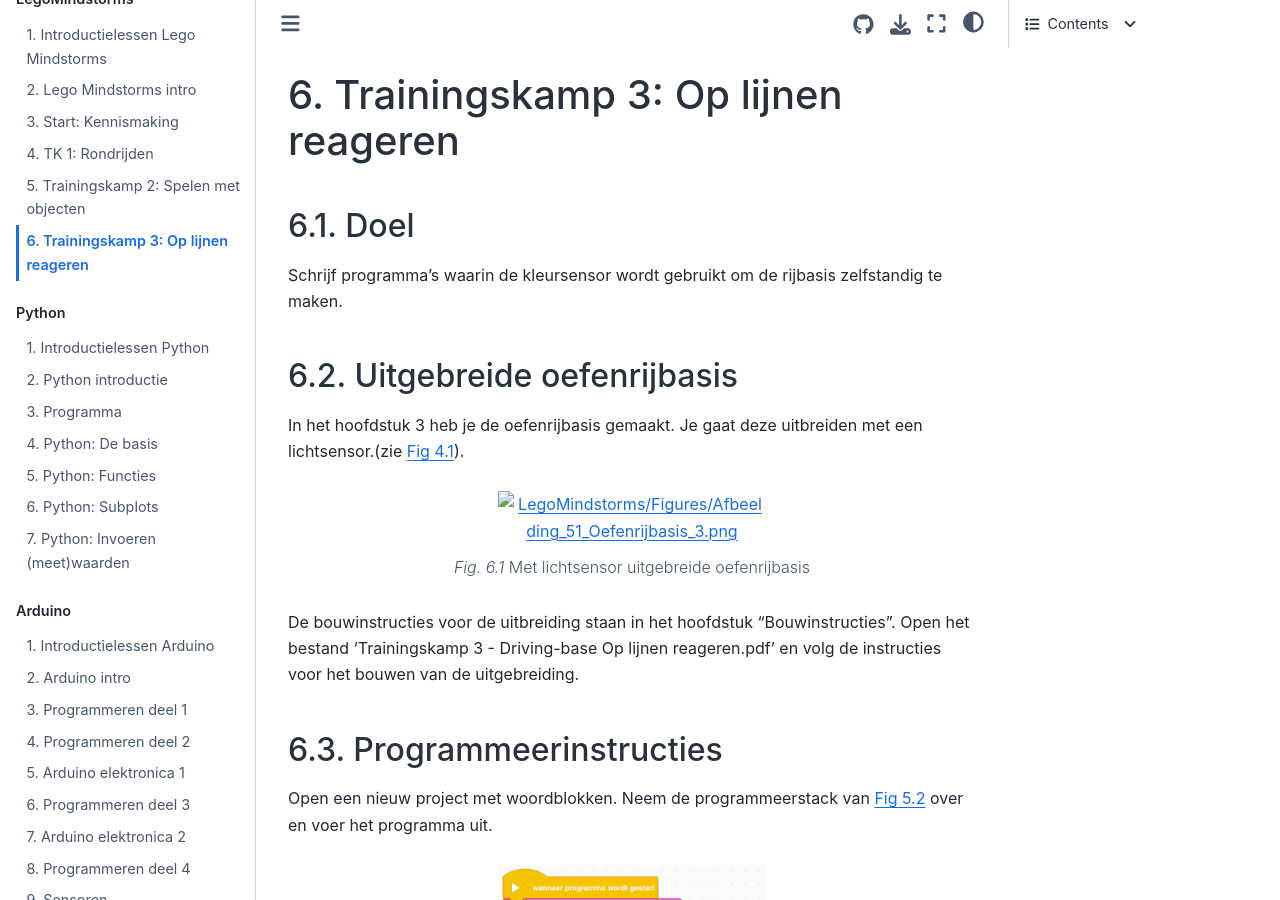
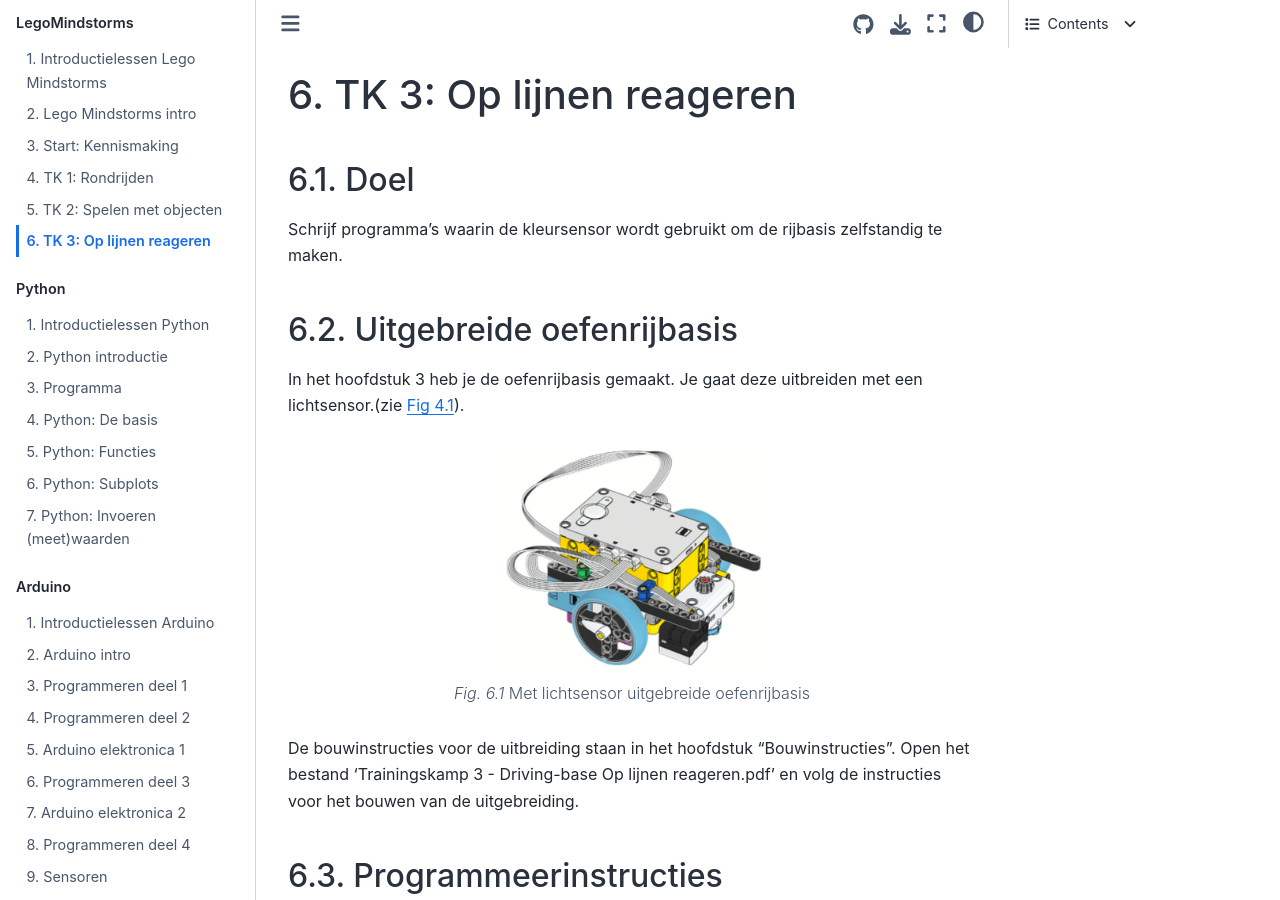
Before and after one commit to LowiSturrus/Informatica, a Jupyter Book: the page built from book/LegoMindstorms/Lego_TK3_Op_lijnen_reageren.md, in a window 1280 px wide and 900 px high. Built offline with Jupyter Book 1.0.4 settings and Sphinx 7.4.7 and the Sphinx Book theme 1.1.4, drawn with Linux system fonts in a browser that asks for light colours; comment, search, counter and statistics services are not loaded; some of the changed text lies outside the part shown.

Commit message:
Aanpassen kleine foutjes

````diff
--- a/book/LegoMindstorms/Lego_TK2_Spelen_met_objecten.md
+++ b/book/LegoMindstorms/Lego_TK2_Spelen_met_objecten.md
@@ -1,10 +1,10 @@
-# Trainingskamp 2: Spelen met objecten
+# TK 2: Spelen met objecten
 
 ## Doel
 Gebruik sensoren om de motoren te besturen en voor interactie met objecten op het wedstrijdveld.
 
 ## Uitgebreide oefenrijbasis
-n het vorige hoofdstuk heb je de oefenrijbasis gemaakt. Je gaat deze uitbreiden met een afstandssensor en een beweegbare arm. (zie {numref}`Fig {number} <Afbeelding_11_Oefenrijbasis>`).
+n het vorige hoofdstuk heb je de oefenrijbasis gemaakt. Je gaat deze uitbreiden met een afstandssensor en een beweegbare arm. (zie {numref}`Fig {number} <Afbeelding_17_Oefenrijbasis_2>`).
 
 ```{figure} Figures/Afbeelding_17_Oefenrijbasis_2.png
 ---
--- a/book/LegoMindstorms/Lego_TK3_Op_lijnen_reageren.md
+++ b/book/LegoMindstorms/Lego_TK3_Op_lijnen_reageren.md
@@ -1,4 +1,4 @@
-# Trainingskamp 3: Op lijnen reageren
+# TK 3: Op lijnen reageren
 
 ## Doel
 Schrijf programma’s waarin de kleursensor wordt gebruikt om de rijbasis zelfstandig te maken.
````
Also changed, not shown: book/LegoMindstorms/Figures/Afbeelding_51_Oefenrijbasis_3.png (renamed from book/LegoMindstorms/Figures/Afbeelding_51_Oefenbasis_3.png).
